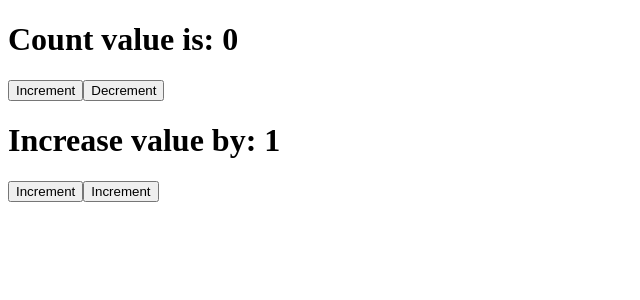
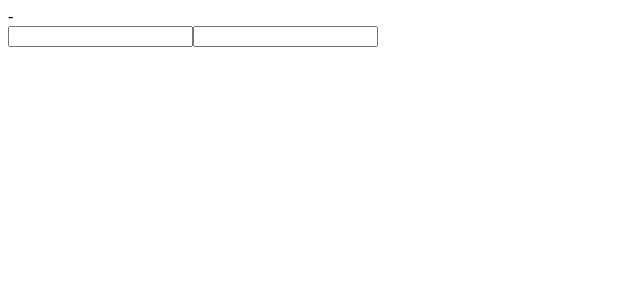
Before and after one commit to wojciech-san/react-learning, a React (Vite) app: page / in a window 1280 px wide. Shown: the top 300 px of the page, without its empty margins (0-640 px from the left). Built offline with nearby package versions, Linux system fonts and the light colour scheme.

Commit message:
finished 25-26

```diff
--- a/src/App.jsx
+++ b/src/App.jsx
@@ -1,5 +1,6 @@
 import ConditionalComponent from "./components/ConditionalComponent";
 import Counter from "./components/Counter";
+import Form from "./components/Form";
 import Fruits from "./components/Fruits";
 import Hello from "./components/Hello";
 import Message from "./components/Message";
@@ -13,7 +14,7 @@
   };
   return (
     <div className="App">
-      <Counter />
+      <Form />
     </div>
   );
 }
--- a/src/components/Counter.jsx
+++ b/src/components/Counter.jsx
@@ -23,7 +23,7 @@
 
       <h1>Increase value by: {increamentBy}</h1>
       <button onClick={increaseIncreament}>Increment</button>
-      <button onClick={decreaseIncreament}>Increment</button>
+      <button onClick={decreaseIncreament}>Decrement</button>
     </div>
   );
 }
--- /dev/null
+++ b/src/components/Form.jsx
@@ -0,0 +1,22 @@
+import { useState } from "react";
+
+export default function Form() {
+  const [name, setName] = useState({ firstName: "", lastName: "" });
+  return (
+    <div>
+      {name.firstName}-{name.lastName}
+      <form>
+        <input
+          onChange={(e) => setName({ ...name, firstName: e.target.value })}
+          type="text"
+          value={name.firstName}
+        />
+        <input
+          onChange={(e) => setName({ ...name, lastName: e.target.value })}
+          type="text"
+          value={name.lastName}
+        />
+      </form>
+    </div>
+  );
+}
```
